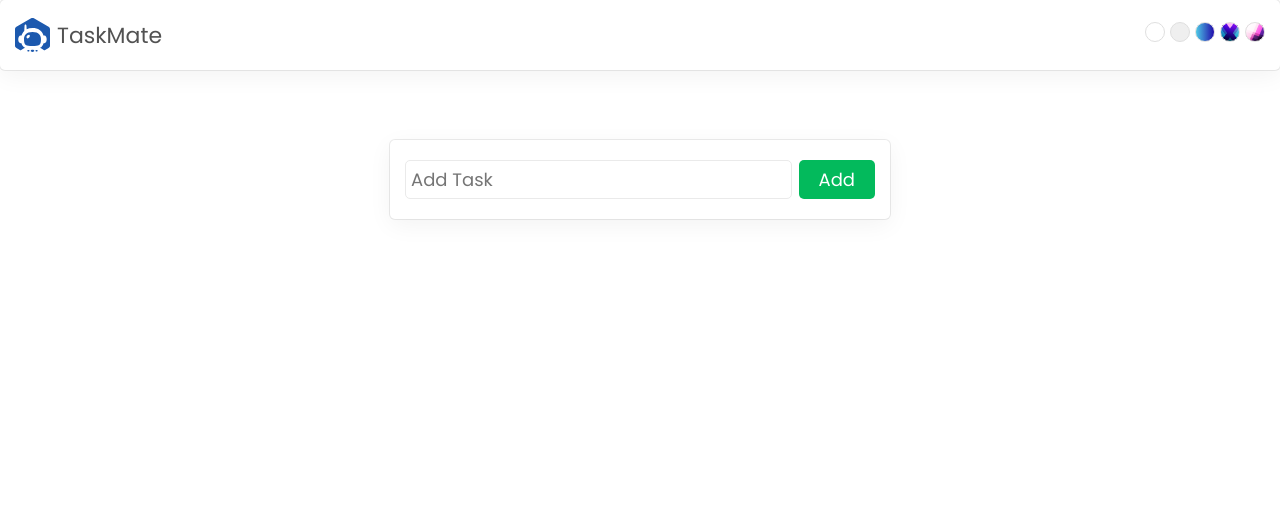
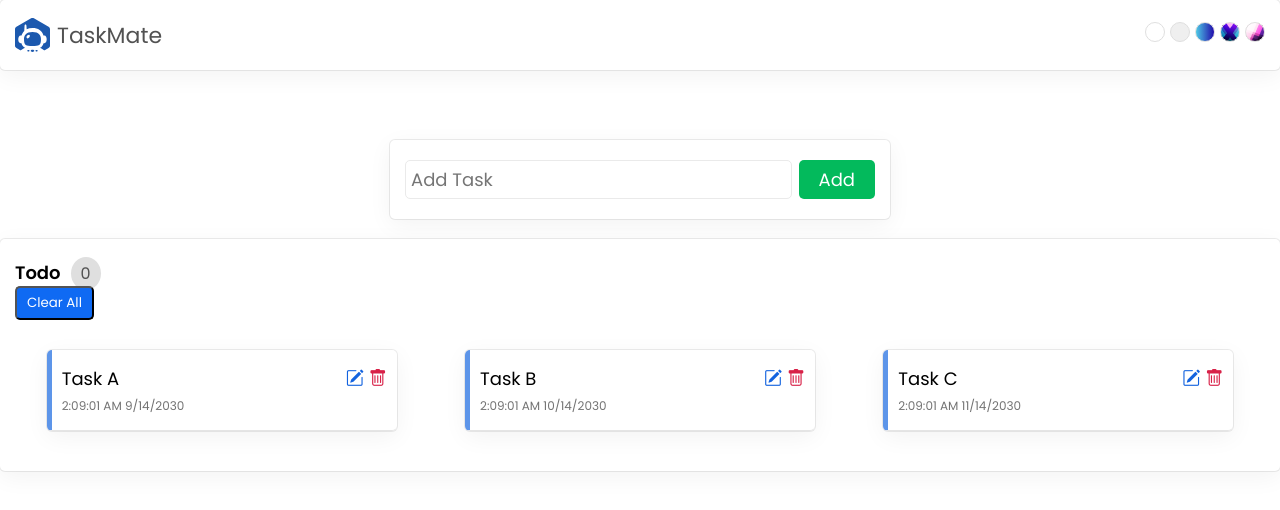
Before and after one commit to anikjoyy/taskmate, a React (Create React App) app: page / in a window 1280 px wide. Shown: the top 510 px of the page. Built offline with nearby package versions, Linux system fonts and the light colour scheme; the HTML template or start-up script is replaced by a standard one.

Commit message:
created showtask component

```diff
--- a/src/App.css
+++ b/src/App.css
@@ -85,3 +85,107 @@ header .themeSelector .activeTheme {
 .addTask form button:hover {
   background-color: #03b056;
 }
+
+.showTask {
+  padding: 20px 15px;
+  border-radius: 5px;
+  background-color: #ffffff;
+  margin: 20px auto;
+  box-shadow: var(--box-shadow);
+}
+
+.showTask p.head {
+  padding: 10px 0px 20px 0px;
+  border-bottom: 1px solid #dfdfdf;
+  display: flex;
+  align-items: center;
+}
+
+.showTask p.head span:first-child {
+  flex-grow: 1;
+}
+
+.showTask .title {
+  font-size: 18px;
+  font-weight: 600;
+  user-select: none;
+}
+
+.showTask .count {
+  background-color: #dfdfdf;
+  color: #525252;
+  padding: 5px 10px;
+  border-radius: 50%;
+  margin-left: 10px;
+  user-select: none;
+}
+
+.showTask .clearAll {
+  background-color: #0f6af3;
+  color: #ffffff;
+  padding: 5px 10px;
+  border-radius: 5px;
+  cursor: pointer;
+}
+
+.showTask .clearAll:hover {
+  background-color: #1061db;
+}
+
+.showTask ul {
+  margin: 30px 5px 20px 5px;
+  display: flex;
+  flex-direction: row;
+  justify-content: space-around;
+  flex-wrap: wrap;
+  gap: 15px;
+}
+
+.showTask li {
+  padding: 15px 10px;
+  border-bottom: 1px solid #e5e5e5;
+  display: flex;
+  gap: 5px;
+  width: 350px;
+  box-shadow: var(--box-shadow);
+  border-radius: 5px;
+  border-left: 5px solid #1365dfaf;
+}
+
+.showTask li:hover {
+  background-color: #f8f8f8;
+}
+
+.showTask li p {
+  flex-grow: 1;
+  display: flex;
+  flex-direction: column;
+}
+
+.showTask li .name {
+  font-size: 18px;
+  padding-bottom: 5px;
+}
+
+.showTask li .time {
+  font-size: 12px;
+  color: #737373;
+}
+
+.showTask i.bi-pencil-square {
+  font-size: 18px;
+  color: #1363df;
+  cursor: pointer;
+}
+
+.showTask i.bi-trash {
+  font-size: 18px;
+  color: #d82148;
+  cursor: pointer;
+}
+
+@media only screen and (max-width: 800px) {
+  .showTask li {
+    width: 100%;
+  }
+}
--- a/src/App.js
+++ b/src/App.js
@@ -1,12 +1,14 @@
 import './App.css';
 import AddTask from './components/AddTask';
 import Header from './components/Header';
+import ShowTask from './components/ShowTask';
 
 function App() {
   return (
     <div className='App'>
       <Header />
       <AddTask />
+      <ShowTask />
     </div>
   );
 }
--- /dev/null
+++ b/src/components/ShowTask.jsx
@@ -0,0 +1,35 @@
+import React from 'react';
+
+const ShowTask = () => {
+  const tasks = [
+    { id: 1, name: 'Task A', time: '2:09:01 AM 9/14/2030' },
+    { id: 2, name: 'Task B', time: '2:09:01 AM 10/14/2030' },
+    { id: 3, name: 'Task C', time: '2:09:01 AM 11/14/2030' },
+  ];
+
+  return (
+    <section className='showTask'>
+      <div className='head'>
+        <div>
+          <span className='title'>Todo</span>
+          <span className='count'>0</span>
+        </div>
+        <button className='clearAll'>Clear All</button>
+      </div>
+      <ul>
+        {tasks.map((task) => (
+          <li key={task.id}>
+            <p>
+              <span className='name'>{task.name}</span>
+              <span className='time'>{task.time}</span>
+            </p>
+            <i className='bi bi-pencil-square'></i>
+            <i className='bi bi-trash'></i>
+          </li>
+        ))}
+      </ul>
+    </section>
+  );
+};
+
+export default ShowTask;
```
